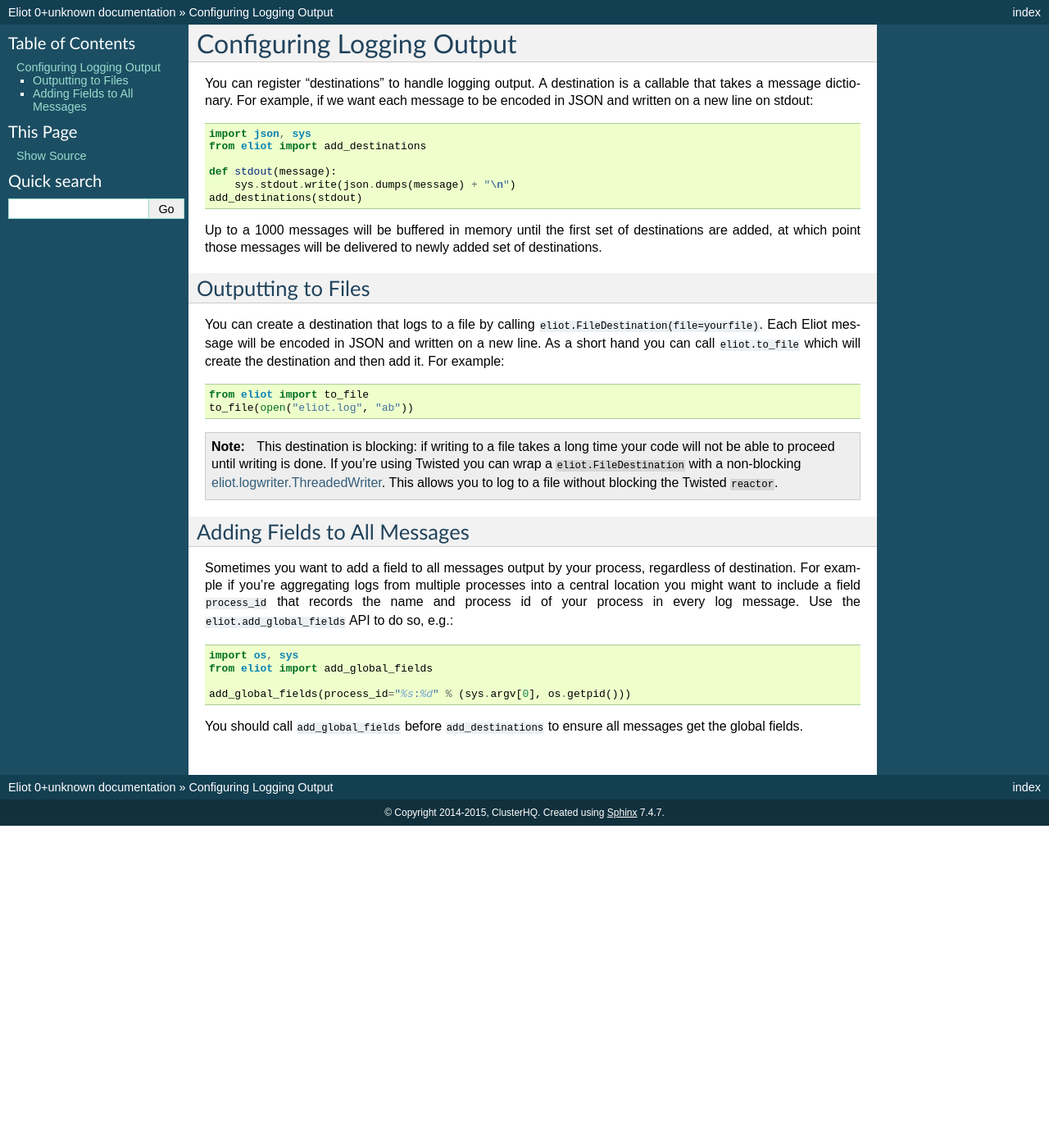
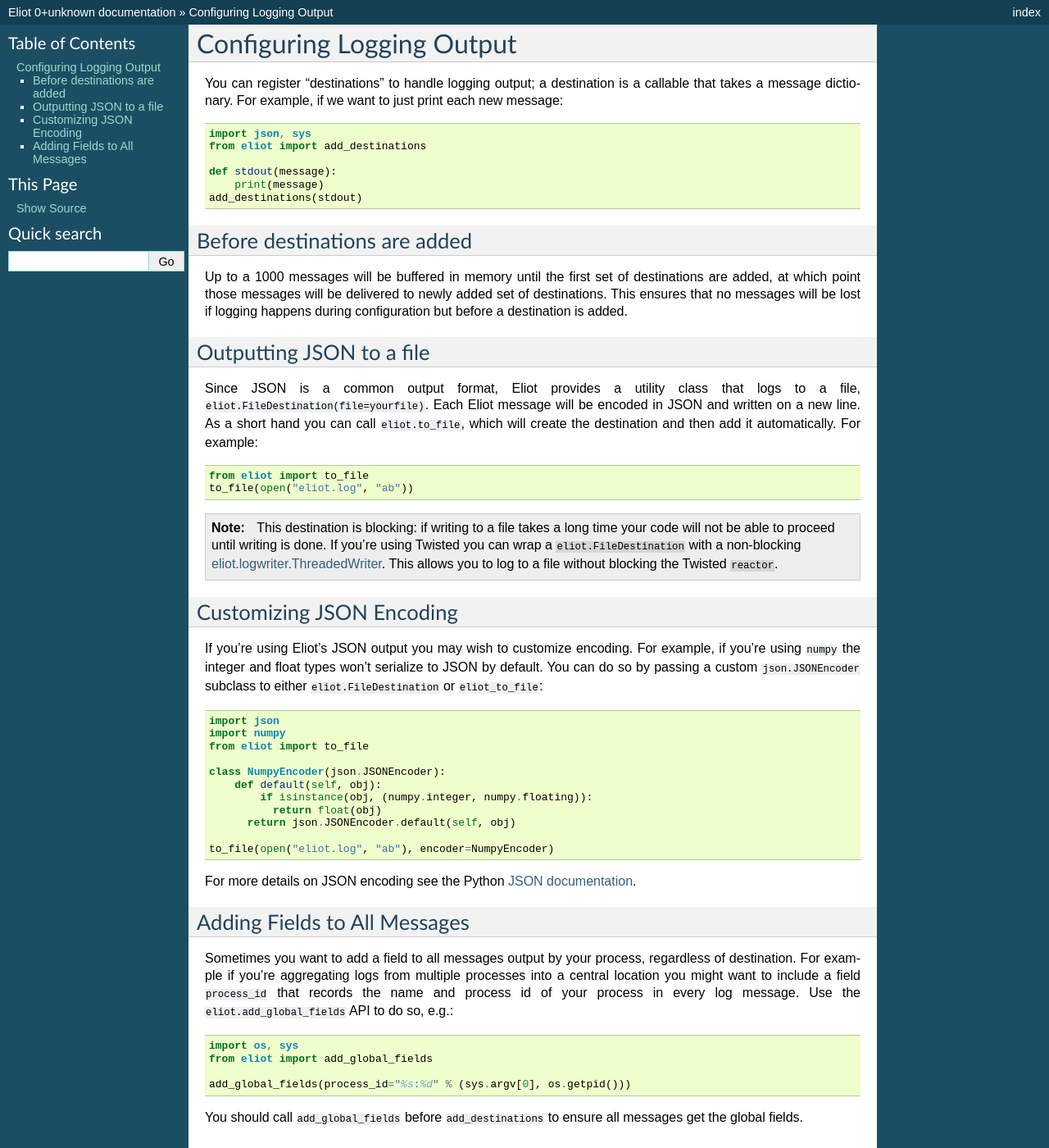
Before and after one commit to itamarst/eliot, a Sphinx documentation site: the page built from docs/source/outputting/output.rst, in a window 1280 px wide and 1400 px high. Shown: the whole window at 82% size. Built offline with Sphinx 7.4.7, drawn with Linux system fonts in a browser that asks for light colours; pages that are not in the unit, such as notebooks, are missing from menus.

Commit message:
Documentation for the API.

```diff
--- a/docs/source/outputting/output.rst
+++ b/docs/source/outputting/output.rst
@@ -1,9 +1,8 @@
 Configuring Logging Output
 ==========================
 
-You can register "destinations" to handle logging output.
-A destination is a callable that takes a message dictionary.
-For example, if we want each message to be encoded in JSON and written on a new line on stdout:
+You can register "destinations" to handle logging output; a destination is a callable that takes a message dictionary.
+For example, if we want to just print each new message:
 
 .. code-block:: python
 
@@ -11,18 +10,22 @@
     from eliot import add_destinations
 
     def stdout(message):
-        sys.stdout.write(json.dumps(message) + "\n")
+        print(message)
     add_destinations(stdout)
 
+Before destinations are added
+-----------------------------
+
 Up to a 1000 messages will be buffered in memory until the first set of destinations are added, at which point those messages will be delivered to newly added set of destinations.
+This ensures that no messages will be lost if logging happens during configuration but before a destination is added.
 
 
-Outputting to Files
--------------------
+Outputting JSON to a file
+--------------------
 
-You can create a destination that logs to a file by calling ``eliot.FileDestination(file=yourfile)``.
+Since JSON is a common output format, Eliot provides a utility class that logs to a file, ``eliot.FileDestination(file=yourfile)``.
 Each Eliot message will be encoded in JSON and written on a new line.
-As a short hand you can call ``eliot.to_file`` which will create the destination and then add it.
+As a short hand you can call ``eliot.to_file``, which will create the destination and then add it automatically.
 For example:
 
 .. code-block:: python
@@ -36,6 +39,30 @@
     If you're using Twisted you can wrap a ``eliot.FileDestination`` with a non-blocking :ref:`eliot.logwriter.ThreadedWriter<ThreadedWriter>`.
     This allows you to log to a file without blocking the Twisted ``reactor``.
 
+.. _custom_json:
+
+Customizing JSON Encoding
+-------------------------
+
+If you're using Eliot's JSON output you may wish to customize encoding.
+For example, if you're using ``numpy`` the integer and float types won't serialize to JSON by default.
+You can do so by passing a custom ``json.JSONEncoder`` subclass to either ``eliot.FileDestination`` or ``eliot_to_file``:
+
+.. code-block:: python
+
+   import json
+   import numpy
+   from eliot import to_file
+
+   class NumpyEncoder(json.JSONEncoder):
+       def default(self, obj):
+           if isinstance(obj, (numpy.integer, numpy.floating)):
+             return float(obj)
+         return json.JSONEncoder.default(self, obj)
+
+   to_file(open("eliot.log", "ab"), encoder=NumpyEncoder)
+
+For more details on JSON encoding see the Python `JSON documentation <https://docs.python.org/3/library/json.html>`_.
 
 .. _add_global_fields:
 
```
